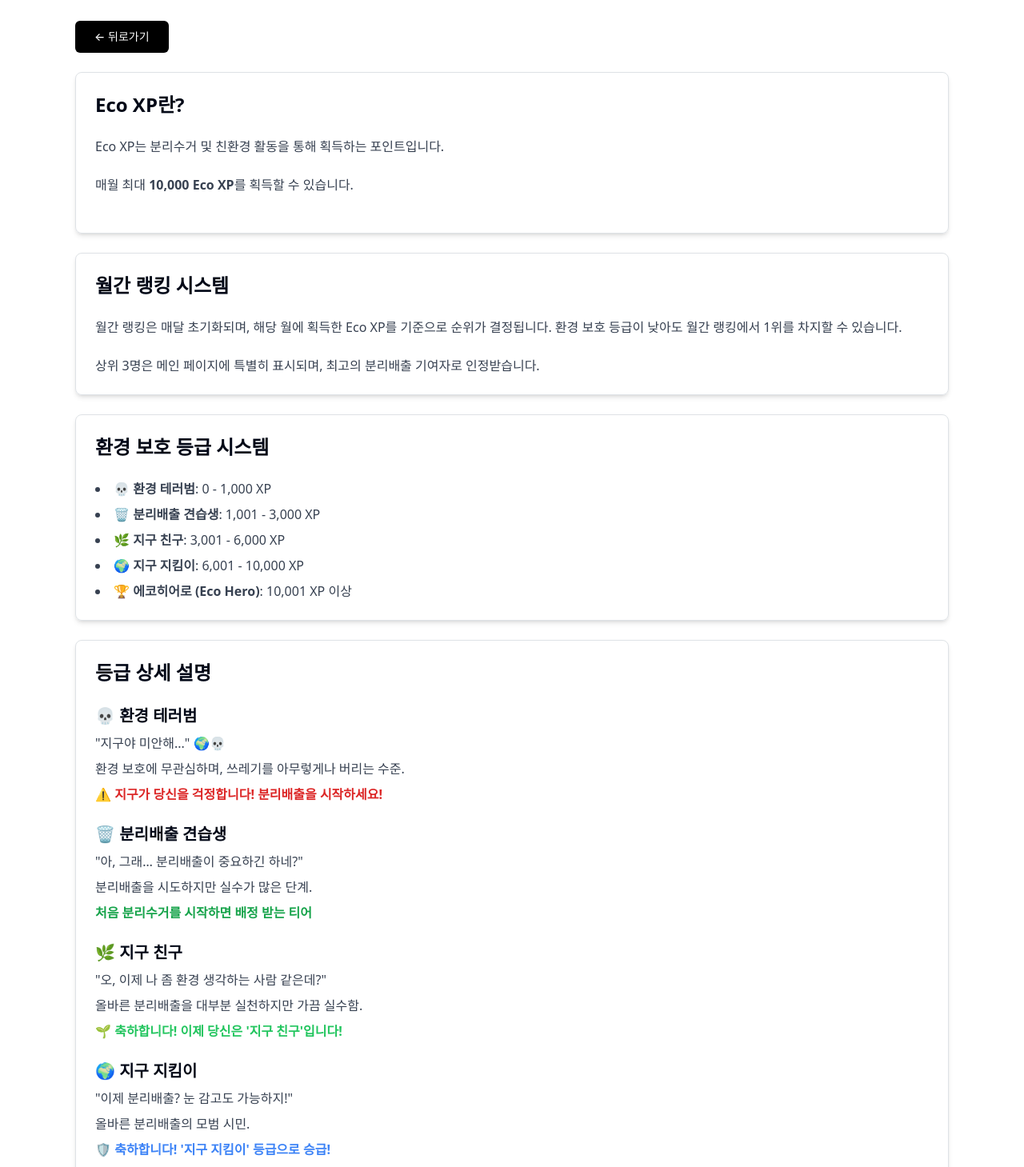
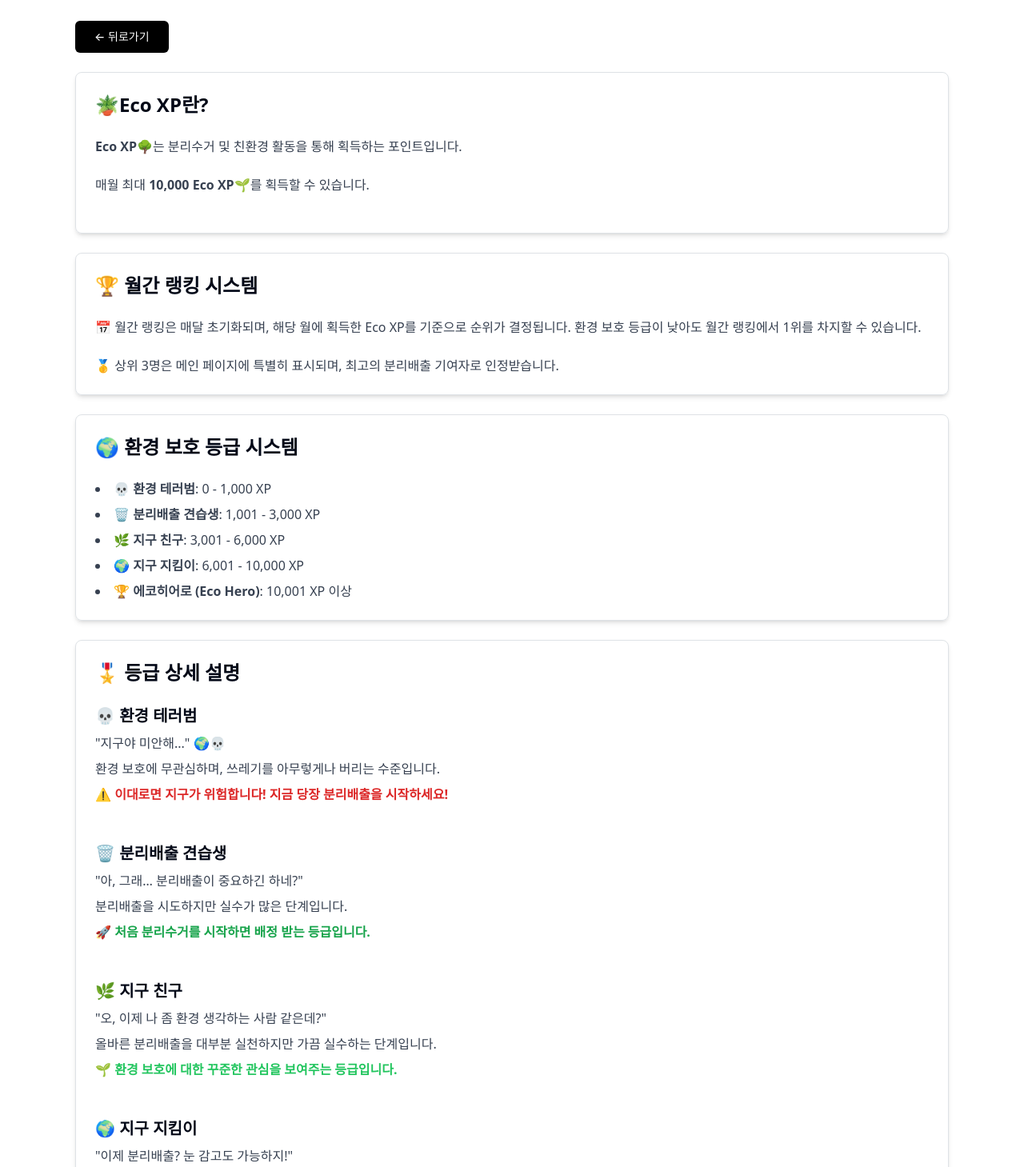
Before and after one commit to TABA7-Sseudam/SseuDam, a React (Vite) app: page /ranking/rank_tier_guide in a window 1280 px wide. Shown: the part 151-1610 px from the top of the page at 80% size. Built offline with nearby package versions, Linux system fonts and the light colour scheme.

Commit message:
UI/UX 개선 : -1위 유저의 포인트 차이를 절댓값으로 변경, 실명을 닉네임으로 변경, 가이드 페이지 개선, 이모지 통일

```diff
--- a/src/components/ranking/Rank_Tier_Guide.tsx
+++ b/src/components/ranking/Rank_Tier_Guide.tsx
@@ -19,30 +19,30 @@ export default function RankTierGuide() {
 
       {/* Eco XP 설명 */}
       <Card className="p-6 shadow-md mb-6">
-        <h2 className="text-2xl font-semibold mb-4">Eco XP란?</h2>
+        <h2 className="text-2xl font-semibold mb-4">🪴Eco XP란?</h2>
         <p className="text-gray-700 mb-4">
-          Eco XP는 분리수거 및 친환경 활동을 통해 획득하는 포인트입니다.
+         <strong>Eco XP</strong>🌳는 분리수거 및 친환경 활동을 통해 획득하는 포인트입니다.
         </p>
         <p className="text-gray-700 mb-4">
-          매월 최대 <strong>10,000 Eco XP</strong>를 획득할 수 있습니다.
+          매월 최대 <strong>10,000 Eco XP</strong>🌱를 획득할 수 있습니다.
         </p>
       </Card>
 
       {/* 랭킹 시스템 설명 */}
       <Card className="p-6 shadow-md mb-6">
-        <h2 className="text-2xl font-semibold mb-4">월간 랭킹 시스템</h2>
+        <h2 className="text-2xl font-semibold mb-4">🏆 월간 랭킹 시스템</h2>
         <p className="text-gray-700 mb-4">
-          월간 랭킹은 매달 초기화되며, 해당 월에 획득한 Eco XP를 기준으로 순위가 결정됩니다.
+          📅 월간 랭킹은 매달 초기화되며, 해당 월에 획득한 Eco XP를 기준으로 순위가 결정됩니다.
           환경 보호 등급이 낮아도 월간 랭킹에서 1위를 차지할 수 있습니다.
         </p>
         <p className="text-gray-700">
-          상위 3명은 메인 페이지에 특별히 표시되며, 최고의 분리배출 기여자로 인정받습니다.
+          🥇 상위 3명은 메인 페이지에 특별히 표시되며, 최고의 분리배출 기여자로 인정받습니다.
         </p>
       </Card>
 
       {/* 환경 보호 등급 설명 */}
       <Card className="p-6 shadow-md mb-6">
-        <h2 className="text-2xl font-semibold mb-4">환경 보호 등급 시스템</h2>
+        <h2 className="text-2xl font-semibold mb-4">🌍 환경 보호 등급 시스템</h2>
         <ul className="list-disc list-inside text-gray-700 space-y-2">
           <li>💀 <strong>환경 테러범</strong>: 0 - 1,000 XP</li>
           <li>🗑 <strong>분리배출 견습생</strong>: 1,001 - 3,000 XP</li>
@@ -52,51 +52,59 @@ export default function RankTierGuide() {
         </ul>
       </Card>
 
-
           {/* 등급별 상세 설명 */}
           <Card className="p-6 shadow-md mb-6">
-        <h2 className="text-2xl font-semibold mb-4">등급 상세 설명</h2>
+            <h2 className="text-2xl font-semibold mb-4">🎖 등급 상세 설명</h2>
 
             {/* 환경 테러범 */}
             <div className="mb-6">
               <h3 className="text-xl font-semibold mb-2">💀 환경 테러범</h3>
               <p className="text-gray-700 mb-2">"지구야 미안해..." 🌍💀</p>
-          <p className="text-gray-700 mb-2">환경 보호에 무관심하며, 쓰레기를 아무렇게나 버리는 수준.</p>
-          <p className="text-red-600 font-bold">⚠️ 지구가 당신을 걱정합니다! 분리배출을 시작하세요!</p>
+              <p className="text-gray-700 mb-2">환경 보호에 무관심하며, 쓰레기를 아무렇게나 버리는 수준입니다.</p>
+              <p className="text-red-600 font-bold">⚠️ 이대로면 지구가 위험합니다! 지금 당장 분리배출을 시작하세요!</p>
             </div>
+
+            <br />
 
             {/* 분리배출 견습생 */}
             <div className="mb-6">
               <h3 className="text-xl font-semibold mb-2">🗑 분리배출 견습생</h3>
               <p className="text-gray-700 mb-2">"아, 그래… 분리배출이 중요하긴 하네?"</p>
-          <p className="text-gray-700 mb-2">분리배출을 시도하지만 실수가 많은 단계.</p>
-          <p className="text-green-600 font-bold">처음 분리수거를 시작하면 배정 받는 티어</p>
+              <p className="text-gray-700 mb-2">분리배출을 시도하지만 실수가 많은 단계입니다.</p>
+              <p className="text-green-600 font-bold">🚀 처음 분리수거를 시작하면 배정 받는 등급입니다.</p>
             </div>
+
+            <br />
 
             {/* 지구 친구 */}
             <div className="mb-6">
               <h3 className="text-xl font-semibold mb-2">🌿 지구 친구</h3>
               <p className="text-gray-700 mb-2">"오, 이제 나 좀 환경 생각하는 사람 같은데?"</p>
-          <p className="text-gray-700 mb-2">올바른 분리배출을 대부분 실천하지만 가끔 실수함.</p>
-          <p className="text-green-500 font-bold">🌱 축하합니다! 이제 당신은 '지구 친구'입니다!</p>
+              <p className="text-gray-700 mb-2">올바른 분리배출을 대부분 실천하지만 가끔 실수하는 단계입니다.</p>
+              <p className="text-green-500 font-bold">🌱 환경 보호에 대한 꾸준한 관심을 보여주는 등급입니다.</p>
             </div>
+
+            <br />
 
             {/* 지구 지킴이 */}
             <div className="mb-6">
               <h3 className="text-xl font-semibold mb-2">🌍 지구 지킴이</h3>
               <p className="text-gray-700 mb-2">"이제 분리배출? 눈 감고도 가능하지!"</p>
-          <p className="text-gray-700 mb-2">올바른 분리배출의 모범 시민.</p>
-          <p className="text-blue-500 font-bold">🛡 축하합니다! '지구 지킴이' 등급으로 승급!</p>
+              <p className="text-gray-700 mb-2">올바른 분리배출의 모범 시민으로, 환경 보호에 앞장서는 단계입니다.</p>
+              <p className="text-blue-500 font-bold">🛡 지속적인 실천으로 지구를 지키는 핵심 역할을 합니다.</p>
             </div>
+
+            <br />
 
             {/* 에코히어로 */}
             <div>
               <h3 className="text-xl font-semibold mb-2">🏆 에코히어로 (Eco Hero)</h3>
               <p className="text-gray-700 mb-2">"내가 배출하는 모든 쓰레기는 100% 재활용된다."</p>
-          <p className="text-gray-700 mb-2">환경 보호의 전설적인 존재로, 다른 사람을 돕는 리더.</p>
-          <p className="text-yellow-500 font-bold">🏆 축하합니다! 당신은 '에코히어로'입니다!</p>
+              <p className="text-gray-700 mb-2">환경 보호의 전설적인 존재로, 다른 사람을 돕는 리더 역할을 합니다.</p>
+              <p className="text-yellow-500 font-bold">🏅 최고 수준의 환경 보호 실천자에게 주어지는 등급입니다.</p>
             </div>
           </Card>
+
     </div>
   )
 }
--- a/src/components/ranking/Ranking.tsx
+++ b/src/components/ranking/Ranking.tsx
@@ -57,7 +57,7 @@ const UserCard = ({
             <div className="bg-green-400 h-4 rounded" style={{ width: `${(xp / 10000) * 100}%` }}></div>
             <div className="absolute top-0 right-0 h-full border-l-4 border-black"></div>
           </div>
-          <p className="text-gray-600 text-sm">이번달 획득 Eco XP🌱: {xp} / 10000 EXP</p>
+          <p className="text-gray-600 text-sm">이번달 획득 Eco XP🌱: {xp} / 10000</p>
           <p className="text-gray-600 text-sm">{message}</p>
         </div>
         <div className="flex flex-col justify-center items-center text-4xl font-bold text-black pl-4 w-44">
@@ -85,7 +85,7 @@ const EcoProgressBar = ({ totalXP, grade }: { totalXP: number, grade: string })
         <div className="h-full bg-green-500 rounded-full" style={{ width: `${progressPercentage}%` }}></div>
         <div className="absolute -top-8 z-20" style={{ left: `${progressPercentage}%`, transform: 'translateX(-50%)' }}>
           <div className="bg-black text-white text-xs px-3 py-1 rounded-full shadow-md whitespace-nowrap flex items-center gap-1">
-            💰 {remainingPoints} Eco XP 남음!
+             🌱 {remainingPoints} Eco XP 남음!
             <div className="absolute -bottom-1 left-1/2 transform -translate-x-1/2 w-2 h-2 bg-black rotate-45"></div>
           </div>
         </div>
@@ -238,7 +238,7 @@ export function Ranking() {
               <h2 className="text-xl font-bold mb-1">{user.name}</h2>
               <Button variant="secondary" className="mb-4 bg-green-100 text-green-800">{user.grade}</Button>
               <p>이번달 획득 Eco XP🌱: {user.monthlyPoints}</p>
-              <p>총 획득 Eco XP🌿: {user.totalPoints}</p>
+              <p>총 획득 Eco XP🌳: {user.totalPoints}</p>
             </Card>
           );
         })}
@@ -250,30 +250,34 @@ export function Ranking() {
           {/* 사용자 카드 섹션 (현재 사용자 기준 -1위, 현재, +1위) */}
           <Card className="p-0 overflow-hidden border border-gray-300 rounded-lg flex flex-col h-full">
           {userCards.map((user, idx) => {
-              let rankDifference = '';
+            let rankDifference = ''
+
             if (user.name === currentUserName) {
-                const percent = Math.round(((currentIndex + 1) / sortedUsers.length) * 100);
-                rankDifference = `상위 ${percent}% 진입!`;
+              const percent = Math.round(((currentIndex + 1) / sortedUsers.length) * 100)
+              rankDifference = `상위 ${percent}%`
             } else if (user.position === 'above') {
-                rankDifference = `${sortedUsers[currentIndex].monthlyPoints - user.monthlyPoints}🌱 차이!`;
+              const difference = Math.abs(sortedUsers[currentIndex].monthlyPoints - user.monthlyPoints)
+              rankDifference = `${difference}🌱 차이!`
             } else if (user.position === 'below') {
-                rankDifference = `${user.name}님이 맹 추격중!`;
+              rankDifference = `${user.name}님이 맹 추격중!`
             }
+
             return (
               <UserCard
                 key={user.name}
                 name={user.name}
                 grade={user.grade}
                 xp={user.monthlyPoints}
-                  message={`총 획득 Eco XP🌿: ${user.totalPoints}`}
+                message={`총 획득 Eco XP🌳: ${user.totalPoints}`}
                 rank={`${sortedUsers.findIndex(u => u.name === user.name) + 1}위`}
                 rankDifference={rankDifference}
                 highlight={user.name === currentUserName}
                 isFirst={idx === 0}
                 isLast={idx === (userCards.length - 1)}
               />
-              );
+            )
           })}
+
           </Card>
 
           {/* 나의 등급 및 차트 섹션 */}
@@ -313,8 +317,8 @@ export function Ranking() {
                   <div className="w-full bg-gray-200 h-4 rounded mt-2 mb-1">
                     <div className="bg-green-400 h-4 rounded" style={{ width: `${(user.monthlyPoints / 10000) * 100}%` }}></div>
                   </div>
-                  <p className="text-gray-600 text-sm">이번달 획득 Eco XP🌱: {user.monthlyPoints} / 10000 EXP</p>
-                  <p className="text-gray-600 text-sm">총 획득 Eco XP🌿: {user.totalPoints}</p>
+                  <p className="text-gray-600 text-sm">이번달 획득 Eco XP🌱: {user.monthlyPoints} / 10000</p>
+                  <p className="text-gray-600 text-sm">총 획득 Eco XP🌳: {user.totalPoints}</p>
                 </div>
               </Card>
             );
--- a/src/components/ranking/Ranking_user.tsx
+++ b/src/components/ranking/Ranking_user.tsx
@@ -22,31 +22,34 @@ export interface ChartData {
 
 // ✅ 공주아파트 유저 데이터
 const gongjuUsers: User[] = [
-  { rank: 1, name: "이지훈", grade: "🌟에코 히어로", apartment: "공주아파트", bgColor: "bg-yellow-100", crownColor: "text-yellow-400", monthlyPoints: 1500, totalPoints: 12000 },
-  { rank: 2, name: "김민준", grade: "🌍지구 지키미", apartment: "공주아파트", bgColor: "bg-gray-200", crownColor: "text-gray-400", monthlyPoints: 1400, totalPoints: 8000 },
+  { rank: 1, name: "초록콩", grade: "🌟에코 히어로", apartment: "공주아파트", bgColor: "bg-yellow-100", crownColor: "text-yellow-400", monthlyPoints: 1500, totalPoints: 12000 },
+  { rank: 2, name: "햇살둥이", grade: "🌍지구 지키미", apartment: "공주아파트", bgColor: "bg-gray-200", crownColor: "text-gray-400", monthlyPoints: 1400, totalPoints: 8000 },
   { rank: 3, name: "김제니", grade: "🗑 분리배출 견습생", apartment: "공주아파트", bgColor: "bg-orange-100", crownColor: "text-orange-400", monthlyPoints: 1200, totalPoints: 2300 },
-  { rank: 4, name: "박하준", grade: "🌍지구 지키미", apartment: "공주아파트", monthlyPoints: 900, totalPoints: 7000 },
-  { rank: 5, name: "최시우", grade: "🌿지구 친구", apartment: "공주아파트", monthlyPoints: 850, totalPoints: 5100 },
-  { rank: 6, name: "안도윤", grade: "🌿지구 친구", apartment: "공주아파트", monthlyPoints: 800, totalPoints: 4500 },
-  { rank: 7, name: "정하은", grade: "🌍지구 지키미", apartment: "공주아파트", monthlyPoints: 750, totalPoints: 6600 },
-  { rank: 8, name: "김채원", grade: "🌍지구 지키미", apartment: "공주아파트", monthlyPoints: 700, totalPoints: 6500 },
-  { rank: 9, name: "박민서", grade: "🌿지구 친구", apartment: "공주아파트", monthlyPoints: 650, totalPoints: 3200 },
-  { rank: 10, name: "이예은", grade: "💀환경 테러범", apartment: "공주아파트", monthlyPoints: 600, totalPoints: 950 }
+  { rank: 4, name: "지구사랑", grade: "🌍지구 지키미", apartment: "공주아파트", monthlyPoints: 900, totalPoints: 7000 },
+  { rank: 5, name: "작은숲", grade: "🌿지구 친구", apartment: "공주아파트", monthlyPoints: 850, totalPoints: 5100 },
+  { rank: 6, name: "반짝별", grade: "🌿지구 친구", apartment: "공주아파트", monthlyPoints: 800, totalPoints: 4500 },
+  { rank: 7, name: "푸른바다", grade: "🌍지구 지키미", apartment: "공주아파트", monthlyPoints: 750, totalPoints: 6600 },
+  { rank: 8, name: "하늘콩", grade: "🌍지구 지키미", apartment: "공주아파트", monthlyPoints: 700, totalPoints: 6500 },
+  { rank: 9, name: "초코칩", grade: "🌿지구 친구", apartment: "공주아파트", monthlyPoints: 650, totalPoints: 3200 },
+  { rank: 10, name: "쓰레기맨", grade: "💀환경 테러범", apartment: "공주아파트", monthlyPoints: 600, totalPoints: 950 },
+  { rank: 11, name: "바나나킥", grade: "💀환경 테러범", apartment: "공주아파트", monthlyPoints: 400, totalPoints: 970 }
 ]
 
 // ✅ 왕자아파트 유저 데이터
 const princeUsers: User[] = [
-  { rank: 1, name: "장민호", grade: "🌟에코 히어로", apartment: "왕자아파트", bgColor: "bg-yellow-100", crownColor: "text-yellow-400", monthlyPoints: 1600, totalPoints: 12500 },
-  { rank: 2, name: "한지훈", grade: "🌍지구 지키미", apartment: "왕자아파트", bgColor: "bg-gray-200", crownColor: "text-gray-400", monthlyPoints: 1350, totalPoints: 8500 },
-  { rank: 3, name: "서지우", grade: "🗑 분리배출 견습생", apartment: "왕자아파트", bgColor: "bg-orange-100", crownColor: "text-orange-400", monthlyPoints: 1100, totalPoints: 3100 },
-  { rank: 4, name: "홍서준", grade: "🌍지구 지키미", apartment: "왕자아파트", monthlyPoints: 950, totalPoints: 7100 },
-  { rank: 5, name: "신유진", grade: "🌿지구 친구", apartment: "왕자아파트", monthlyPoints: 870, totalPoints: 5200 },
-  { rank: 6, name: "윤하린", grade: "🌿지구 친구", apartment: "왕자아파트", monthlyPoints: 820, totalPoints: 4600 },
-  { rank: 7, name: "최도윤", grade: "🌍지구 지키미", apartment: "왕자아파트", monthlyPoints: 770, totalPoints: 6700 },
-  { rank: 8, name: "강서연", grade: "🌍지구 지키미", apartment: "왕자아파트", monthlyPoints: 720, totalPoints: 6600 },
-  { rank: 9, name: "윤지우", grade: "🌿지구 친구", apartment: "왕자아파트", monthlyPoints: 670, totalPoints: 3300 },
-  { rank: 10, name: "이하은", grade: "💀환경 테러범", apartment: "왕자아파트", monthlyPoints: 620, totalPoints: 980 }
+  { rank: 1, name: "펭귄대장", grade: "🌟에코 히어로", apartment: "왕자아파트", bgColor: "bg-yellow-100", crownColor: "text-yellow-400", monthlyPoints: 1600, totalPoints: 12500 },
+  { rank: 2, name: "햇살미소", grade: "🌍지구 지키미", apartment: "왕자아파트", bgColor: "bg-gray-200", crownColor: "text-gray-400", monthlyPoints: 1350, totalPoints: 8500 },
+  { rank: 3, name: "분리짱짱", grade: "🗑 분리배출 견습생", apartment: "왕자아파트", bgColor: "bg-orange-100", crownColor: "text-orange-400", monthlyPoints: 1100, totalPoints: 3100 },
+  { rank: 4, name: "지구뿌셔", grade: "🌍지구 지키미", apartment: "왕자아파트", monthlyPoints: 950, totalPoints: 7100 },
+  { rank: 5, name: "코끼리콩콩", grade: "🌿지구 친구", apartment: "왕자아파트", monthlyPoints: 870, totalPoints: 5200 },
+  { rank: 6, name: "다람쥐짱", grade: "🌿지구 친구", apartment: "왕자아파트", monthlyPoints: 820, totalPoints: 4600 },
+  { rank: 7, name: "푸른별빛", grade: "🌍지구 지키미", apartment: "왕자아파트", monthlyPoints: 770, totalPoints: 6700 },
+  { rank: 8, name: "하늘토끼", grade: "🌍지구 지키미", apartment: "왕자아파트", monthlyPoints: 720, totalPoints: 6600 },
+  { rank: 9, name: "초코볼", grade: "🌿지구 친구", apartment: "왕자아파트", monthlyPoints: 670, totalPoints: 3300 },
+  { rank: 10, name: "지구파괴", grade: "💀환경 테러범", apartment: "왕자아파트", monthlyPoints: 620, totalPoints: 980 },
+  { rank: 11, name: "쓰레기요정", grade: "💀환경 테러범", apartment: "왕자아파트", monthlyPoints: 300, totalPoints: 900 }
 ]
+
 
 // ✅ 모든 유저 데이터 통합 (종합랭킹용)
 export const allUsers = [...gongjuUsers, ...princeUsers]
```
Lines whose indentation alone changed are shown as unchanged.
